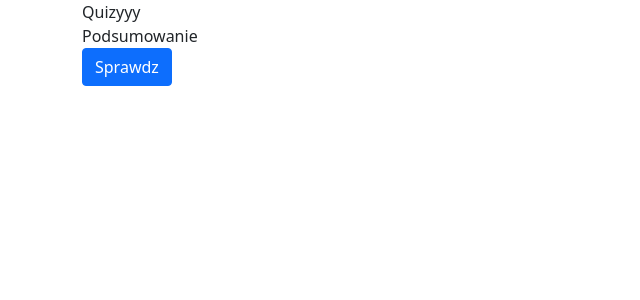
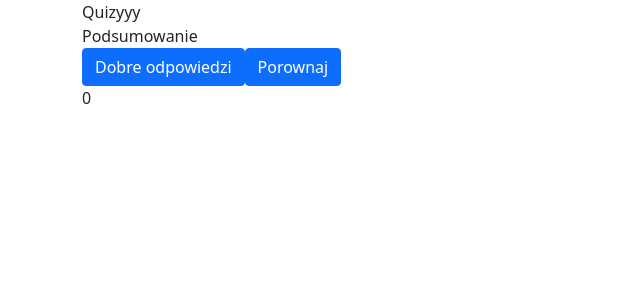
Before and after one commit to molekJ/quiz, a React (Create React App) app: page /summary in a window 1280 px wide. Shown: the top 300 px of the page, without its empty margins (0-640 px from the left). Built offline with nearby package versions, Linux system fonts and the light colour scheme.

Commit message:
counting good answers and save in a state

```diff
--- a/src/App.tsx
+++ b/src/App.tsx
@@ -11,6 +11,12 @@ import { useEffect, useState } from "react";
 import { QuestionInterface, UserAsnwersType } from "./types/interfaces";
 
 function App() {
+  const [questions, setQuestions] = useState<QuestionInterface[]>([]);
+  const [isLoaded, setIsLoaded] = useState<boolean>(false);
+  const [userAnswers, setUserAnswers] = useState<UserAsnwersType>({});
+  const [correctAnswers, setCorrectAnswers] = useState<UserAsnwersType>({});
+  const [punctation, setPunctation] = useState(0);
+
   useEffect(() => {
     const questionsPromise = GetQuestions();
     questionsPromise.then((res) => {
@@ -19,9 +25,17 @@ function App() {
     });
   }, []);
 
-  const [questions, setQuestions] = useState<QuestionInterface[]>([]);
-  const [isLoaded, setIsLoaded] = useState<boolean>(false);
-  const [userAnswers, setUserAnswers] = useState<UserAsnwersType>({});
+  useEffect(() => {
+    questions.forEach((question, indexQuestion) => {
+      question.answers.forEach((answer, indexAnswer) => {
+        if (answer.is_correct === true) {
+          setCorrectAnswers((old) => {
+            return { ...old, [indexQuestion]: indexAnswer };
+          });
+        }
+      });
+    });
+  }, [questions]);
 
   return (
     <Container>
@@ -42,7 +56,13 @@ function App() {
           <Route
             path="/summary"
             element={
-              <SummaryScreen userAnswers={userAnswers} questions={questions} />
+              <SummaryScreen
+                userAnswers={userAnswers}
+                questions={questions}
+                correctAnswers={correctAnswers}
+                punctation={punctation}
+                setPunctation={setPunctation}
+              />
             }
           />
         </Routes>
--- a/src/pages/SummaryScreen.tsx
+++ b/src/pages/SummaryScreen.tsx
@@ -1,43 +1,38 @@
-import React, { useState } from "react";
-import { UserAsnwersType, QuestionInterface } from "../types/interfaces";
+import React, { useEffect, useState } from "react";
+import {
+  UserAsnwersType,
+  QuestionInterface,
+  SummaryScreenInterface,
+} from "../types/interfaces";
 import { Button } from "react-bootstrap";
-
-interface SummaryScreenInterface {
-  userAnswers: UserAsnwersType;
-  questions: QuestionInterface[];
-}
+import { get } from "https";
 
 export const SummaryScreen = ({
   userAnswers,
   questions,
+  correctAnswers,
+  punctation,
+  setPunctation,
 }: SummaryScreenInterface) => {
-  const [correctAnswers, setCorrectAnswers] = useState<UserAsnwersType>();
-
-  const checkAnswers = () => {
-    questions.forEach((question, indexQuestion) => {
-      question.answers.forEach((answer, indexAnswer) => {
-        if (answer.is_correct === true) {
-          setCorrectAnswers((old) => {
-            return { ...old, [indexQuestion]: indexAnswer };
-          });
-        }
-      });
-    });
+  const showAnswers = () => {
+    for (const key in userAnswers) {
+      if (userAnswers[key] === correctAnswers[key]) {
+        setPunctation((old) => (old += 1));
+      }
+      console.log(punctation);
+    }
   };
 
-  console.log(userAnswers);
-  console.log(questions);
+  useEffect(() => {
+    showAnswers();
+  }, []);
 
   return (
     <>
       <div>Podsumowanie</div>
-      <Button
-        onClick={() => {
-          checkAnswers();
-        }}
-      >
-        Sprawdz
-      </Button>
+      <Button>Dobre odpowiedzi</Button>
+      <Button>Porownaj</Button>
+      <p>{punctation}</p>
     </>
   );
 };
```
Also changed, not shown: src/types/interfaces.tsx (+8 -0 lines).
